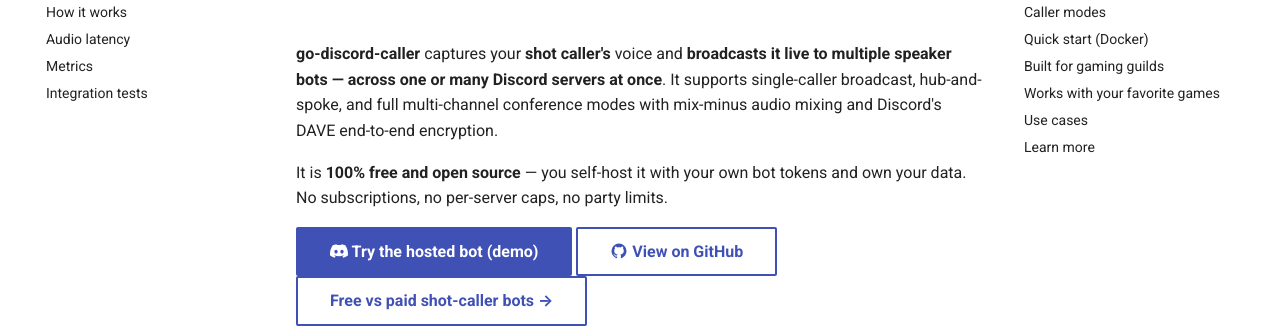
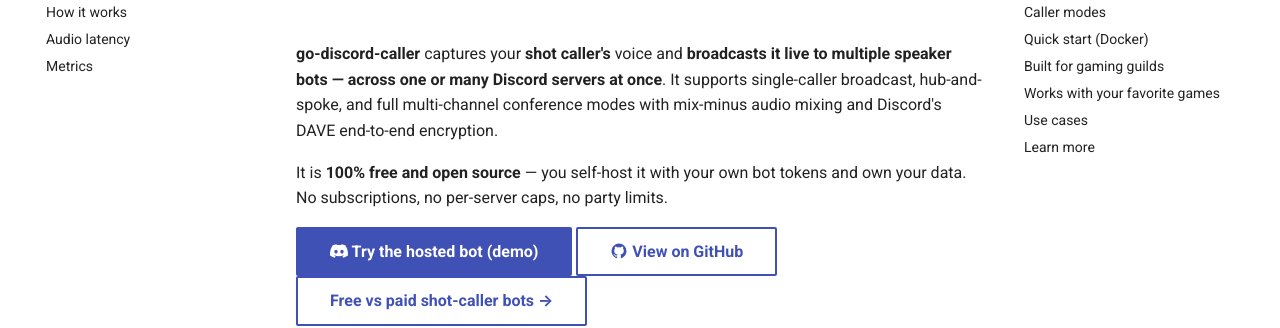
Before and after one commit to sealbro/go-discord-caller, an MkDocs documentation site: the page built from misc/website/index.md, in a window 1280 px wide. Shown: the part 180-508 px from the top of the page. Built offline with MkDocs 1.6.1 and Material for MkDocs 9.7.7, drawn with Linux system fonts in a browser that asks for light colours; comment, search, counter and statistics services are not loaded.

Commit message:
docs(site): remove Integration tests from nav

```diff
--- a/mkdocs.yml
+++ b/mkdocs.yml
@@ -75,7 +75,6 @@ nav:
   - How it works: https://github.com/sealbro/go-discord-caller/blob/main/docs/VOICE_FLOW.md
   - Audio latency: https://github.com/sealbro/go-discord-caller/blob/main/docs/LATENCY.md
   - Metrics: https://github.com/sealbro/go-discord-caller/blob/main/docs/METRICS.md
-  - Integration tests: https://github.com/sealbro/go-discord-caller/blob/main/docs/INTEGRATION_TESTS_SETUP.md
 
 extra:
   google_site_verification: "LC0mRZXVM3g4S6fw5eF3phmaxlQ0sPlEdB6VtqpcuH4"
```
